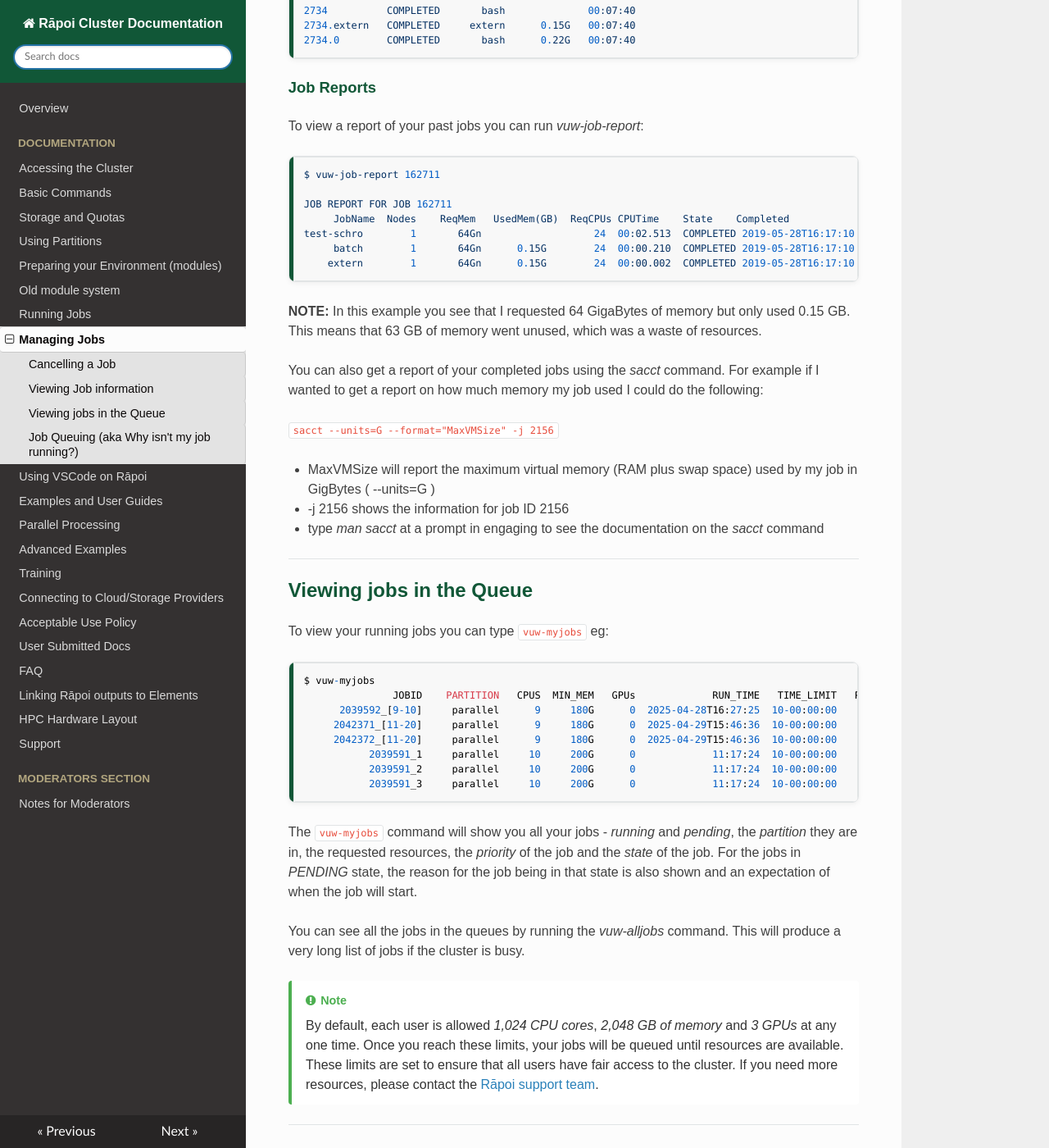
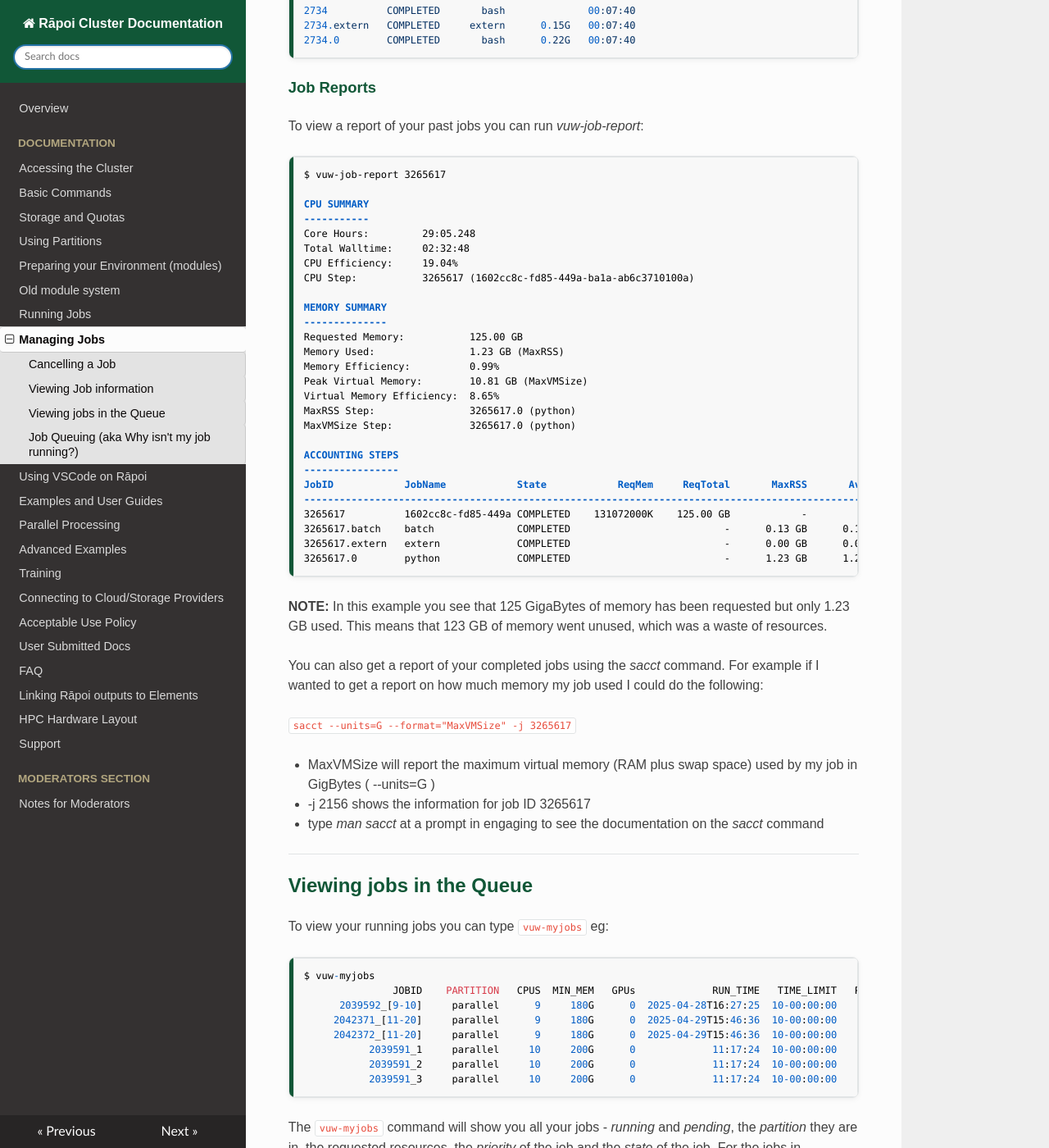
Before and after one commit to vuw-research-computing/raapoi-docs, an MkDocs documentation site: the page built from docs/managing_jobs.md, in a window 1280 px wide and 1400 px high, scrolled down 869 px. Shown: the whole window at 82% size. Built offline with MkDocs 1.6.1, drawn with Linux system fonts in a browser that asks for light colours; nearby versions of some CDN libraries; some web fonts are replaced; a script that is not in the unit is left out; some of the changed text lies outside the part shown.

Commit message:
update the page managing jobs

````diff
--- a/docs/managing_jobs.md
+++ b/docs/managing_jobs.md
@@ -39,23 +39,43 @@ MY JOBS WITHIN LAST 5 days
 To view a report of your past jobs you can run _vuw-job-report_:
 
 ```
-$ vuw-job-report 162711
+$ vuw-job-report 3265617
 
-JOB REPORT FOR JOB 162711
-     JobName  Nodes    ReqMem   UsedMem(GB)  ReqCPUs CPUTime    State    Completed
-test-schro        1       64Gn                   24  00:02.513  COMPLETED 2019-05-28T16:17:10
-     batch        1       64Gn      0.15G        24  00:00.210  COMPLETED 2019-05-28T16:17:10
-    extern        1       64Gn      0.15G        24  00:00.002  COMPLETED 2019-05-28T16:17:10
+CPU SUMMARY
+-----------
+Core Hours:         29:05.248
+Total Walltime:     02:32:48
+CPU Efficiency:     19.04%
+CPU Step:           3265617 (1602cc8c-fd85-449a-ba1a-ab6c3710100a)
+
+MEMORY SUMMARY
+--------------
+Requested Memory:           125.00 GB
+Memory Used:                1.23 GB (MaxRSS)
+Memory Efficiency:          0.99%
+Peak Virtual Memory:        10.81 GB (MaxVMSize)
+Virtual Memory Efficiency:  8.65%
+MaxRSS Step:                3265617.0 (python)
+MaxVMSize Step:             3265617.0 (python)
+
+ACCOUNTING STEPS
+----------------
+JobID            JobName            State            ReqMem     ReqTotal       MaxRSS       AveRSS    MaxVMSize AllocCPU      Elapsed       TotalCPU
+----------------------------------------------------------------------------------------------------------------------------------------------------
+3265617          1602cc8c-fd85-449a COMPLETED    131072000K    125.00 GB            -            -            -       48     00:03:11      29:05.248
+3265617.batch    batch              COMPLETED                          -      0.13 GB      0.13 GB      2.23 GB       48     00:03:11      00:07.685
+3265617.extern   extern             COMPLETED                          -      0.00 GB      0.00 GB      0.13 GB       48     00:03:11      00:00.001
+3265617.0        python             COMPLETED                          -      1.23 GB      1.23 GB     10.81 GB       48     00:03:08      28:57.561
 ```
 
-__NOTE:__ In this example you see that I requested 64 GigaBytes of memory but only used 0.15 GB.  This means that 63 GB of memory went unused, which was a waste of resources.
+__NOTE:__ In this example you see that 125 GigaBytes of memory has been requested but only 1.23 GB used.  This means that 123 GB of memory went unused, which was a waste of resources.
 
 You can also get a report of your completed jobs using the _sacct_ command.  For example if I wanted to get a report on how much memory my job used I could do the following:
 
-   `sacct --units=G --format="MaxVMSize" -j 2156`
+   `sacct --units=G --format="MaxVMSize" -j 3265617`
 
 * MaxVMSize will report the maximum virtual memory (RAM plus swap space) used by my job in GigBytes ( --units=G )
-* -j 2156 shows the information for job ID 2156
+* -j 2156 shows the information for job ID 3265617
 * type _man sacct_ at a prompt in engaging to see the documentation on the _sacct_ command
 
 
@@ -84,7 +104,7 @@ The `vuw-myjobs` command will show you all your jobs - _running_ and _pending_,
 You can see all the jobs in the queues by running the _vuw-alljobs_ command.  This will produce a very long list of jobs if the cluster is busy.
 
 !!! note
-      By default, each user is allowed _1,024 CPU cores_, _2,048 GB of memory_ and _3 GPUs_ at any one time. Once you reach these limits, your jobs will be queued until resources are available.  These limits are set to ensure that all users have fair access to the cluster.  If you need more resources, please contact the [Rāpoi support team](support.md).
+      By default, each user is allowed _1,024 CPU cores_, _2,048 GB of memory_ and _3 GPUs_ at any one time. Once you reach these limits, your jobs will be queued until resources are available.  These limits are set to ensure that all users have fair access to the cluster.  On the _bigmem_ and _longrun_ partitions, any one user cannot use more than _60%_ of the total partition resources at any one time. This is because these partitions have fewer specialized resources and keeping a fair share is necessary. If you need more resources, please contact the [Rāpoi support team](support.md).
 
 
 ---
````
